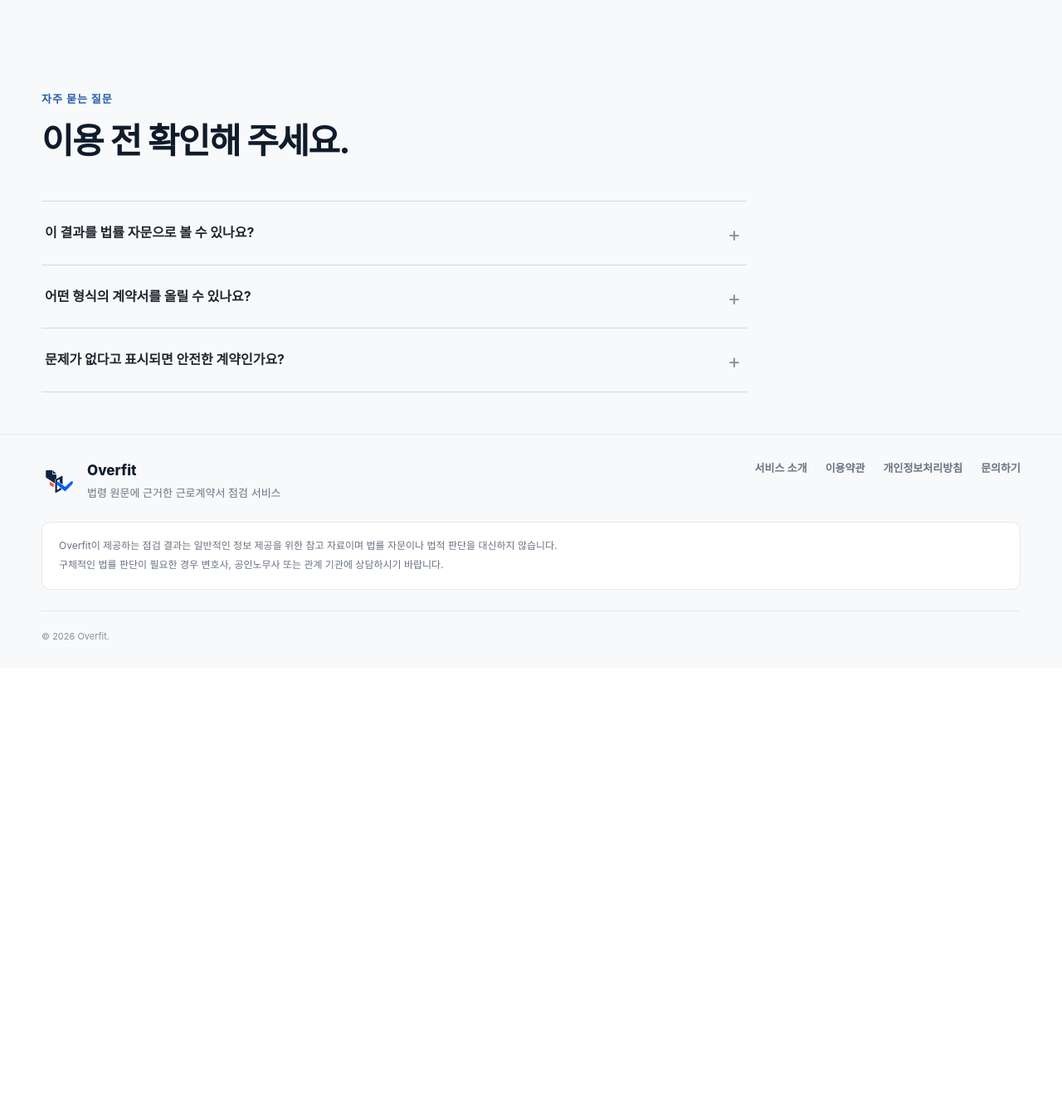
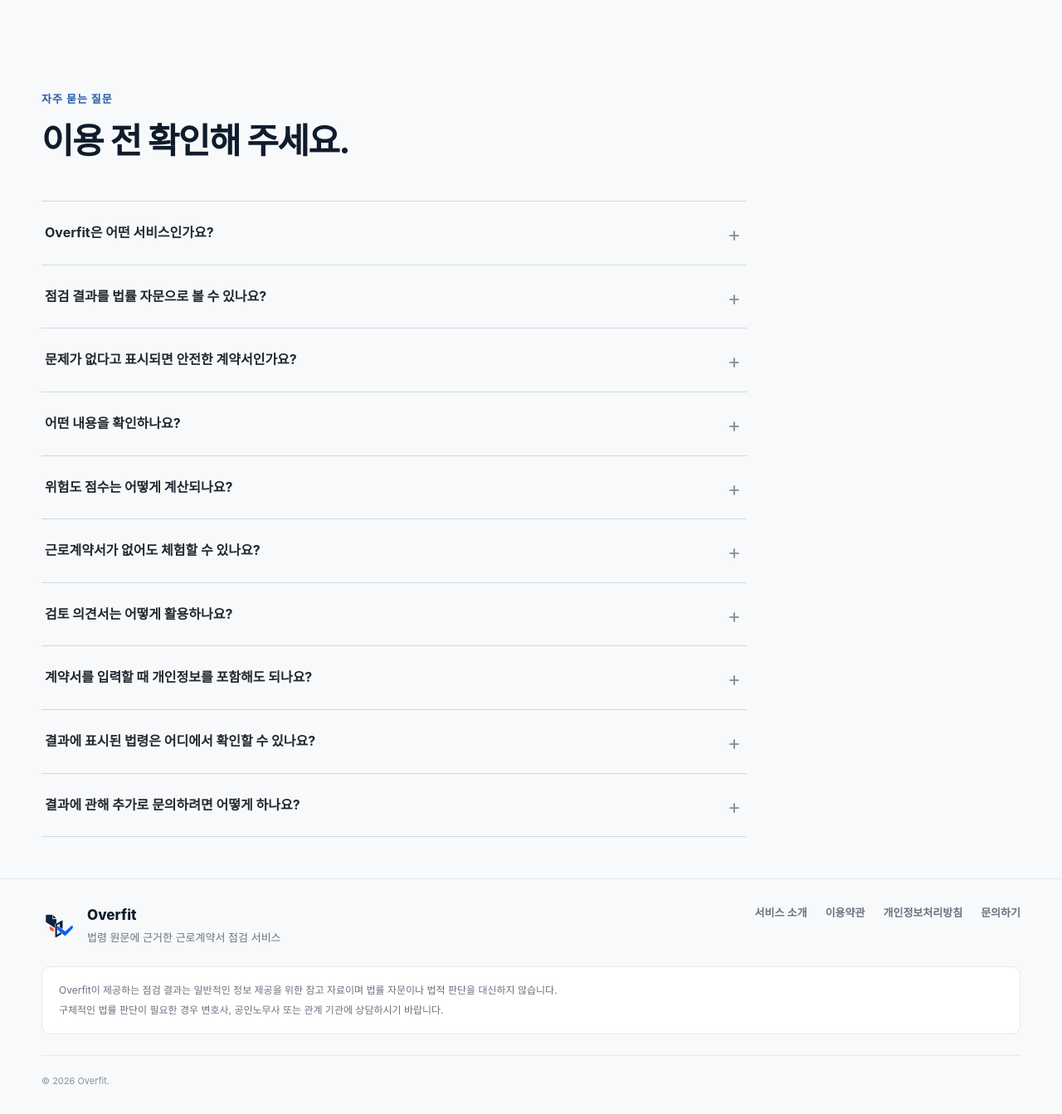
Before and after one commit to jmg2089/contract-guard, a Flask app: page / in a window 1280 px wide. Shown: the part 981-2324 px from the top of the page at 83% size. Before the commit the page ends 1752 px from the top, so only its background shows below. Run offline with Flask 3, Linux system fonts and the light colour scheme; some web fonts are replaced.

Commit message:
edit FAQ and font

```diff
--- a/app.py
+++ b/app.py
@@ -421,4 +421,8 @@ def send_contact_email():
     })
 
 if __name__ == "__main__":
-    app.run(debug=True, port=5001)
+    app.run(
+        host="0.0.0.0",
+        port=5001,
+        debug=True
+    )
--- a/templates/index.html
+++ b/templates/index.html
@@ -167,28 +167,91 @@
 
                     <div class="faq-list">
                         <details>
-                            <summary>이 결과를 법률 자문으로 볼 수 있나요?</summary>
+                            <summary>Overfit은 어떤 서비스인가요?</summary>
                             <p>
-                                본 서비스는 계약서 검토를 돕기 위한 참고
-                                서비스이며 법률 자문을 제공하지 않습니다.
-                                구체적인 법률 판단은 전문가와 상담해 주세요.
+                                Overfit은 근로계약서의 임금, 근로시간, 휴일, 수습기간, 위약금 등
+                                주요 조건을 점검하고 확인이 필요한 조항을 관련 법령과 함께
+                                안내하는 서비스입니다. 계약서를 직접 입력하거나
+                                지원되는 문서 파일을 제출하여 점검할 수 있습니다.
                             </p>
                         </details>
 
                         <details>
-                            <summary>어떤 형식의 계약서를 올릴 수 있나요?</summary>
+                            <summary>점검 결과를 법률 자문으로 볼 수 있나요?</summary>
                             <p>
-                                현재 화면에서는 PDF 업로드와 계약서 내용
-                                직접 입력 방식을 제공합니다.
+                                아닙니다. Overfit의 점검 결과는 근로계약서 검토를 돕기 위한 참고 정보이며
+                                변호사나 공인노무사의 법률 자문을 대신하지 않습니다. 구체적인 분쟁이나 법적 판단이 필요한 경우
+                                전문가 또는 관할 기관에 상담하시기를 권장합니다.
                             </p>
                         </details>
 
                         <details>
-                            <summary>문제가 없다고 표시되면 안전한 계약인가요?</summary>
+                            <summary>문제가 없다고 표시되면 안전한 계약서인가요?</summary>
                             <p>
-                                표시된 결과는 입력된 내용과 확인 가능한 법령을
-                                기준으로 한 참고 결과입니다. 모든 법률적 위험이
-                                없다는 의미는 아닙니다.
+                                문제가 발견되지 않았다는 결과가 계약서의 완전한 적법성을 보장하지는 않습니다.
+                                계약서에 작성되지 않은 실제 근무조건,
+                                회사 내부 규정, 단체협약 및 개별 상황에 따라 판단이 달라질 수 있습니다.
+                            </p>
+                        </details>
+
+                        <details>
+                            <summary>어떤 내용을 확인하나요?</summary>
+                            <p>
+                                임금 및 최저임금, 근로시간, 휴게시간, 휴일과 연차, 수습기간, 계약기간, 퇴직 및 해고 조건,
+                                위약금이나 손해배상 예정 등 근로계약에서 중요하게 확인해야 하는 항목을 점검합니다.
+                            </p>
+                        </details>
+
+                        <details>
+                            <summary>위험도 점수는 어떻게 계산되나요?</summary>
+                            <p>
+                                위험도 점수는 확인된 조항의 유형과 심각도를 기준으로 산정됩니다.
+                                법령 위반 소지가 있는 조항과 근로자에게 불리할 수 있는 조항에 서로 다른 점수를 적용하며,
+                                결과 화면에서 점수 산식을 함께 확인할 수 있습니다.
+                                이 점수는 법적 판단 결과가 아니라 검토 우선순위를 안내하는 지표입니다.
+                            </p>
+                        </details>
+
+                        <details>
+                            <summary>근로계약서가 없어도 체험할 수 있나요?</summary>
+                            <p>
+                                네. 서비스에서 제공하는 샘플 계약서를 선택하면 별도의 문서 없이 점검 과정을 체험할 수 있습니다.
+                                명확한 위험 조항, 문맥 분석이 필요한 조항,
+                                문제가 발견되지 않는 정상 계약서 샘플을 각각 확인할 수 있습니다.
+                            </p>
+                        </details>
+
+                        <details>
+                            <summary>검토 의견서는 어떻게 활용하나요?</summary>
+                            <p>
+                                검토 의견서에는 계약서 원문과 함께 확인된 문제, 관련 근거 및 수정 제안이 정리됩니다.
+                                원문을 임의로 변경하는 문서가 아니며
+                                사용자와 사업주가 계약조건을 확인하고 협의하기 위한 참고 자료로 활용할 수 있습니다.
+                            </p>
+                        </details>
+
+                        <details>
+                            <summary>계약서를 입력할 때 개인정보를 포함해도 되나요?</summary>
+                            <p>
+                                주민등록번호, 주소, 전화번호, 계좌번호, 서명 등 점검에 필요하지 않은 개인정보는
+                                삭제하거나 가린 후 입력하는 것을 권장합니다.
+                                서비스 운영자는 실제 저장·보관·삭제 방식에 맞춰 개인정보 처리방침도 별도로 제공해야 합니다.
+                            </p>
+                        </details>
+
+                        <details>
+                            <summary>결과에 표시된 법령은 어디에서 확인할 수 있나요?</summary>
+                            <p>
+                                결과 화면에서 해당 판단과 관련된 법령명과 조문을 확인할 수 있습니다.
+                                법령은 개정될 수 있으므로 중요한 의사결정 전에는 국가법령정보센터의 최신 원문도 함께 확인하시기를 권장합니다.
+                            </p>
+                        </details>
+
+                        <details>
+                            <summary>결과에 관해 추가로 문의하려면 어떻게 하나요?</summary>
+                            <p>
+                                페이지 하단의 문의하기를 통해 이름, 답변받을 이메일, 문의 유형과 내용을 입력해 주세요.
+                                접수된 문의는 확인 후 입력한 이메일 주소로 답변드립니다.
                             </p>
                         </details>
                     </div>
```
